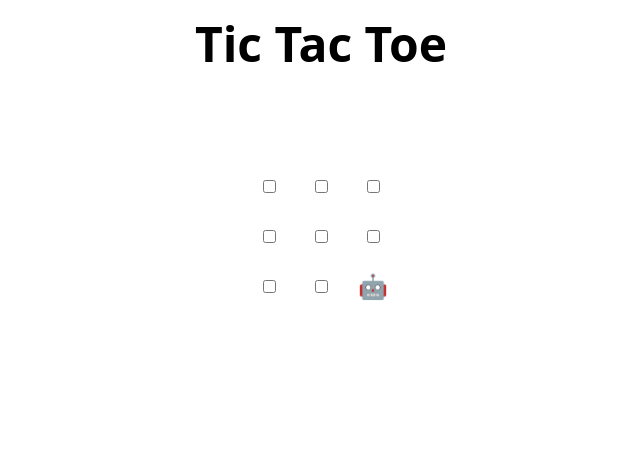
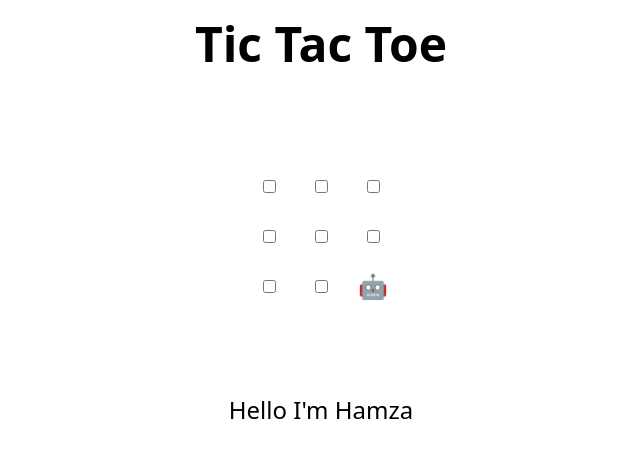
Before and after one commit to Hamzaqtr-313/MLSA_TASK_2, a plain HTML site: page index.html in a window 1280 px wide. Shown: the whole page, without its empty margins (319-959 px from the left). Drawn offline with Linux system fonts and the light colour scheme.

Commit message:
Update index.html
Hamza Sajid MLSA-Alpha

```diff
--- a/index.html
+++ b/index.html
@@ -47,6 +47,7 @@
   </tr>
 </table>
 
+<p>Hello I'm Hamza</p>
 <h2 hidden>Game over, refresh to play again 🧑‍💻 🤖!</h2>
 
 <script>
```
